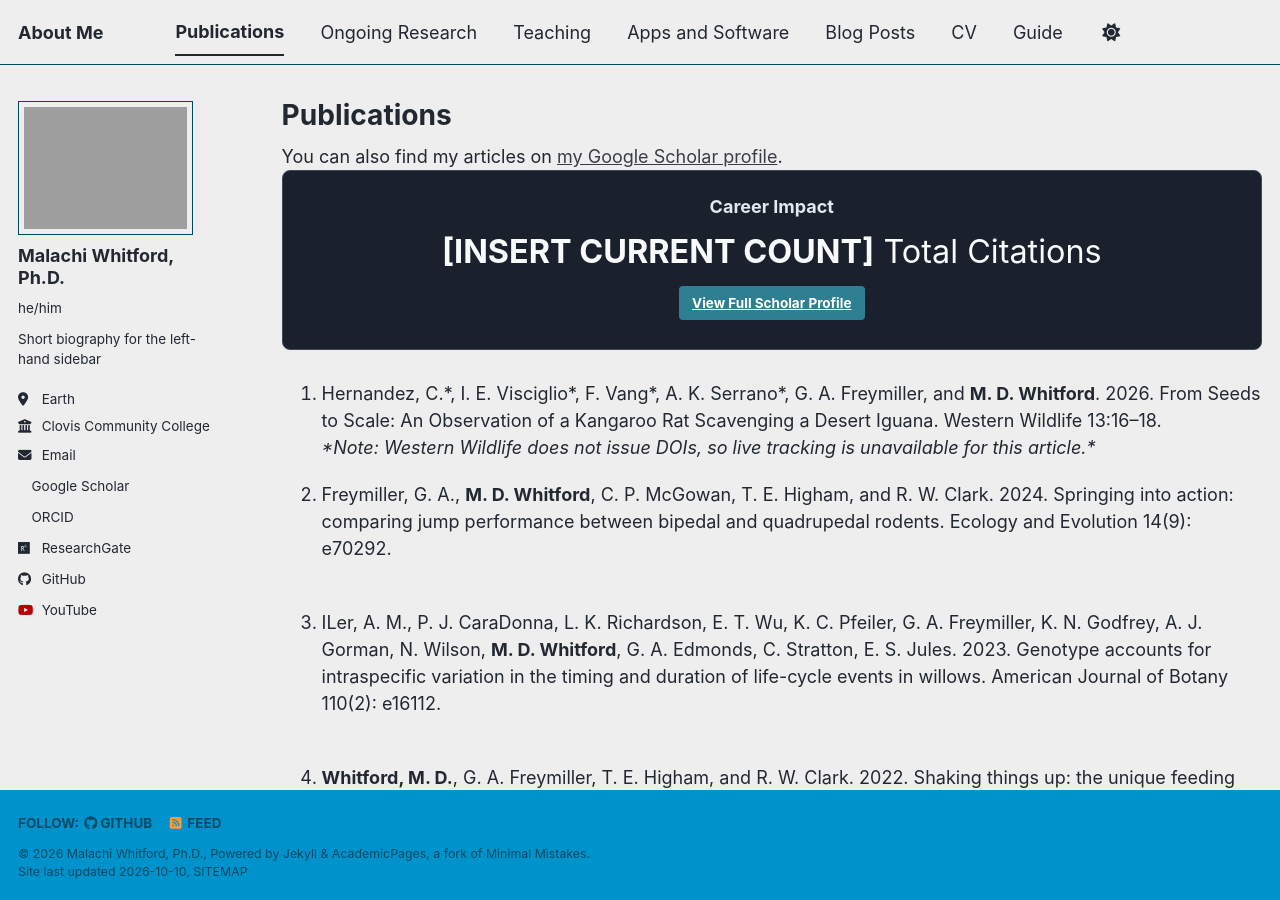
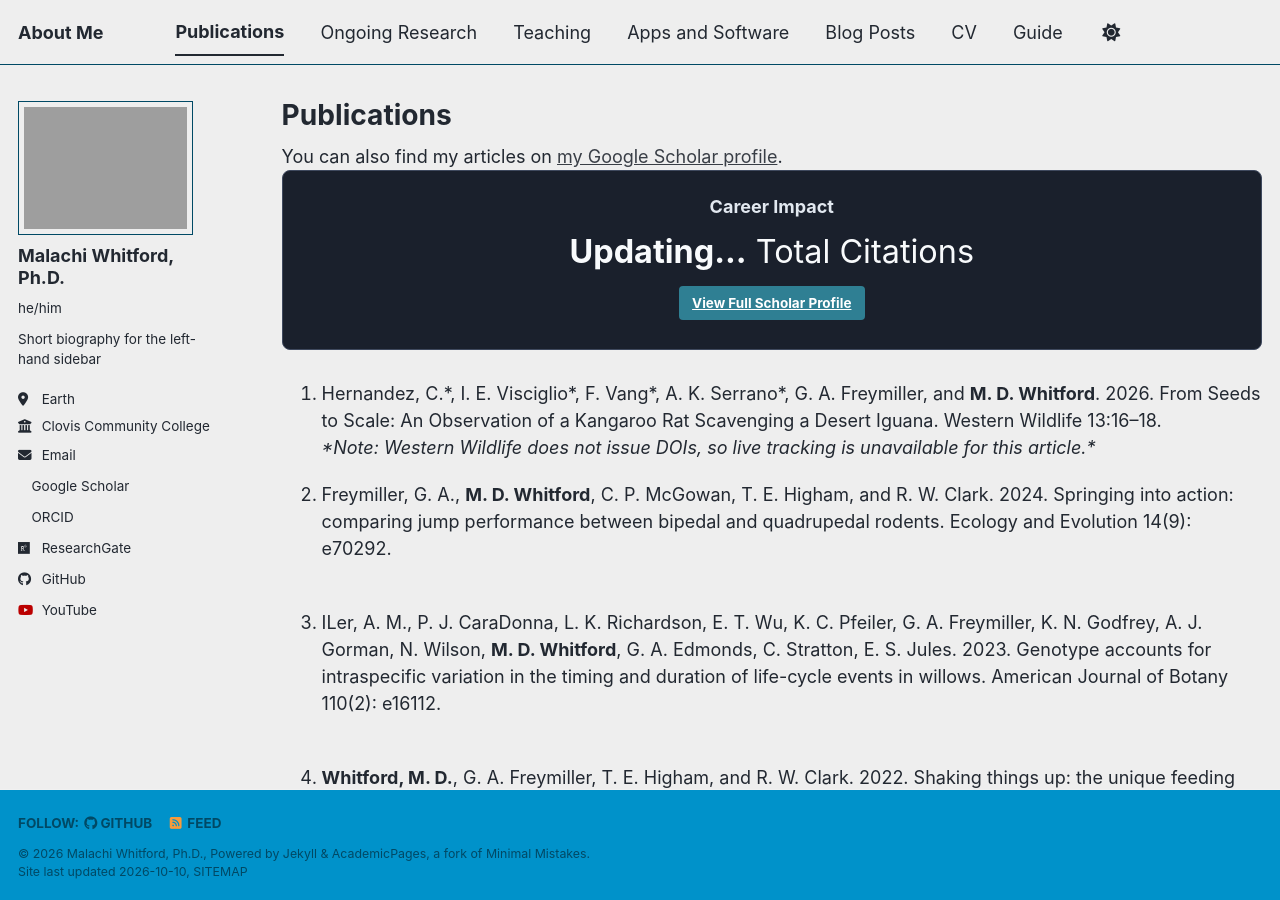
Before and after one commit to malachi-whitford/malachi-whitford.github.io, a Jekyll site: the page built from _pages/publications.html, in a window 1280 px wide and 900 px high. Built offline with Jekyll 4.4.1, drawn with Linux system fonts in a browser that asks for light colours; comment, search, counter and statistics services are not loaded; a style sheet for code colours, icons or effects is not loaded.

Commit message:
Update publications.html

```diff
--- a/_pages/publications.html
+++ b/_pages/publications.html
@@ -16,7 +16,7 @@ author_profile: true
 {% include base_path %}
 <div style="text-align: center; padding: 25px; background-color: #1a202c; border: 1px solid #3f495e; border-radius: 8px; margin-bottom: 30px;">
   <h3 style="margin-top: 0; color: #e2e8f0;">Career Impact</h3>
-  <p style="font-size: 1.8em; margin: 10px 0; color: #f8fafc;"><strong>[INSERT CURRENT COUNT]</strong> Total Citations</p>
+  <p style="font-size: 1.8em; margin: 10px 0; color: #f8fafc;"><strong>{{ site.data.metrics.total_citations }}</strong> Total Citations</p>
   <a href="https://scholar.google.com/citations?user=fqDMcoMAAAAJ" class="btn btn--info" target="_blank">View Full Scholar Profile</a>
 </div>
 
```
